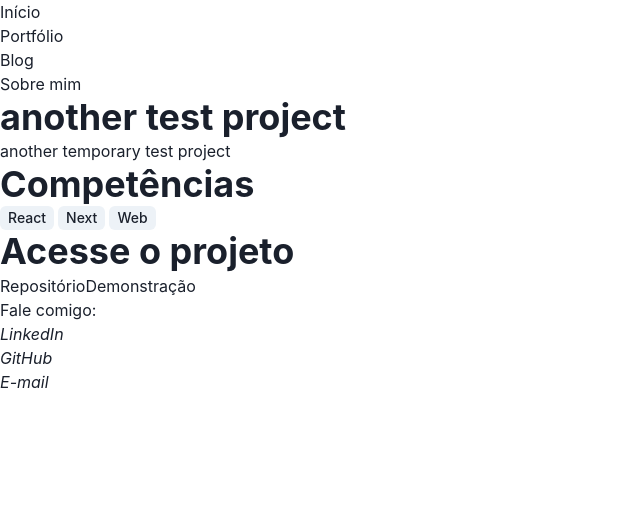
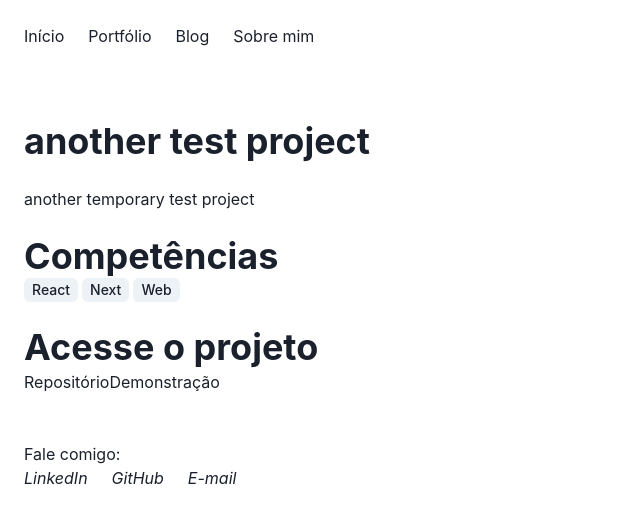
Before and after one commit to fernandonagase/ngsfer.com, a Next.js app: page /portfolio/another-test in a window 1280 px wide. Shown: the top 522 px of the page, without its empty margins (0-640 px from the left). Built offline with nearby package versions, Linux system fonts and the light colour scheme.

Commit message:
fix pages spacing naively

```diff
--- a/components/ContactMe/index.tsx
+++ b/components/ContactMe/index.tsx
@@ -7,7 +7,7 @@ export default function ContactMe() {
         <div>
             <Text>Fale comigo:</Text>
             <address>
-                <List>
+                <List display="flex" gap={6}>
                     <ListItem>
                         <ContactItem url="https://linkedin.com/in/fernandonagase">
                             LinkedIn
--- a/components/Footer/index.tsx
+++ b/components/Footer/index.tsx
@@ -1,9 +1,10 @@
+import { Box } from '@chakra-ui/react'
 import ContactMe from '../ContactMe'
 
 export default function Footer() {
     return (
-        <footer>
+        <Box px={6} as="footer">
             <ContactMe />
-        </footer>
+        </Box>
     )
 }
--- a/components/Header/index.tsx
+++ b/components/Header/index.tsx
@@ -1,9 +1,10 @@
 import SiteNavigation from '@/components/SiteNavigation'
+import { Box } from '@chakra-ui/react'
 
 export default function Header() {
     return (
-        <header>
+        <Box p={6} as="header" pos="sticky">
             <SiteNavigation />
-        </header>
+        </Box>
     )
 }
--- a/components/ProjectCard/index.tsx
+++ b/components/ProjectCard/index.tsx
@@ -17,7 +17,7 @@ export default function ProjectCard({
     skills,
 }: ProjectCardProps) {
     return (
-        <LinkBox as="article">
+        <LinkBox as="article" mb={6}>
             <Heading as="h2">
                 <LinkOverlay href={`portfolio/${slug}`} as={NextLink}>
                     {name}
--- a/components/SiteNavigation/index.tsx
+++ b/components/SiteNavigation/index.tsx
@@ -4,7 +4,7 @@ import NavigationItem from './NavigationItem'
 export default function SiteNavigation() {
     return (
         <nav>
-            <List>
+            <List display="flex" gap={6}>
                 <ListItem>
                     <NavigationItem location="/">Início</NavigationItem>
                 </ListItem>
--- a/layout/MainLayout/index.tsx
+++ b/layout/MainLayout/index.tsx
@@ -2,6 +2,7 @@ import { ReactNode } from 'react'
 
 import Header from '@/components/Header'
 import Footer from '@/components/Footer'
+import { Box } from '@chakra-ui/react'
 
 type MainLayoutProps = {
     children: ReactNode
@@ -11,7 +12,9 @@ export default function MainLayout({ children }: MainLayoutProps) {
     return (
         <>
             <Header />
-            <main>{children}</main>
+            <Box px={6} my={12} as="main">
+                {children}
+            </Box>
             <Footer />
         </>
     )
--- a/pages/index.tsx
+++ b/pages/index.tsx
@@ -13,8 +13,8 @@ export default function Home() {
                 />
             </Head>
 
-            <Heading>Sou o Fernando, muito prazer!</Heading>
-            <Text>
+            <Heading mb={6}>Sou o Fernando, muito prazer!</Heading>
+            <Text mb={6}>
                 Sou graduado em Engenharia de Software pela Universidade de
                 Ribeirão Preto (Unaerp) e, atualmente, dedico os meus esforços
                 para a área de desenvolvimento full stack para a web.
--- a/pages/portfolio/[slug].tsx
+++ b/pages/portfolio/[slug].tsx
@@ -1,4 +1,4 @@
-import { Heading, Link, Text } from '@chakra-ui/react'
+import { Box, Heading, Link, Text } from '@chakra-ui/react'
 import { GetStaticPaths, GetStaticProps, InferGetStaticPropsType } from 'next'
 import Head from 'next/head'
 
@@ -48,13 +48,15 @@ export default function Project(
             </Head>
 
             <article>
-                <Heading as="h1">{project.name}</Heading>
-                <Text>{project.description}</Text>
-                <section>
+                <Heading as="h1" mb={6}>
+                    {project.name}
+                </Heading>
+                <Text mb={6}>{project.description}</Text>
+                <Box mb={6} as="section">
                     <Heading as="h2">Competências</Heading>
                     <Skills skills={project.skills} />
-                </section>
-                <section>
+                </Box>
+                <Box mb={6} as="section">
                     <Heading as="h2">Acesse o projeto</Heading>
                     <div>
                         <Link href={project.repositoryUrl} isExternal>
@@ -64,7 +66,7 @@ export default function Project(
                             Demonstração
                         </Link>
                     </div>
-                </section>
+                </Box>
             </article>
         </>
     )
--- a/pages/portfolio/index.tsx
+++ b/pages/portfolio/index.tsx
@@ -30,7 +30,7 @@ export default function Portfolio({
                 />
             </Head>
 
-            <Heading>Portfólio</Heading>
+            <Heading mb={6}>Portfólio</Heading>
             {projects.length > 0 ? (
                 <Stack>
                     {projects.map((project) => (
```
